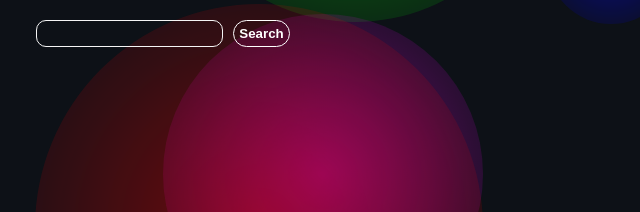
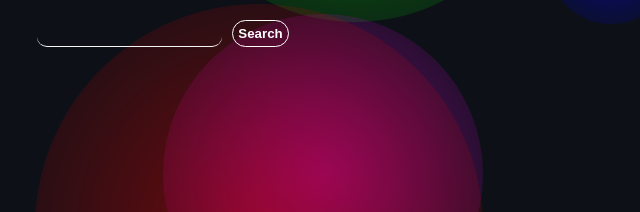
Before and after one commit to serendipityMist/githubUserFinder, a plain HTML site: page index.html in a window 1280 px wide. Shown: the top 212 px of the page, 477-1117 px from the left. Drawn offline with Linux system fonts and the light colour scheme; a web font is replaced by a local one.

Commit message:
Github User Finder

```diff
--- a/style.css
+++ b/style.css
@@ -25,8 +25,8 @@ body {
 }
 
 input {
-  /* border: none; */
-  border: 1px solid #f5f5f5;
+  border: none;
+  border-bottom: 1px solid #f5f5f5;
   color: #f5f5f5;
   background-color: transparent;
   padding: 3px;
```
